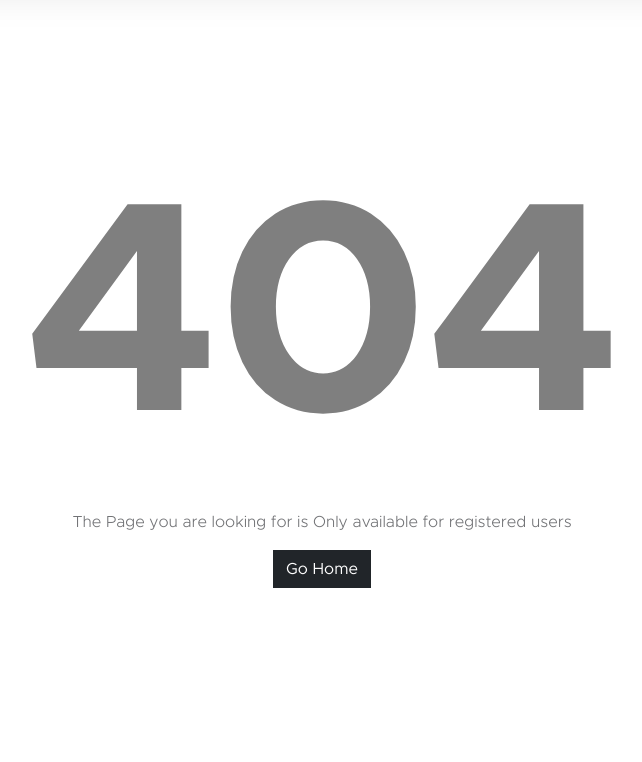
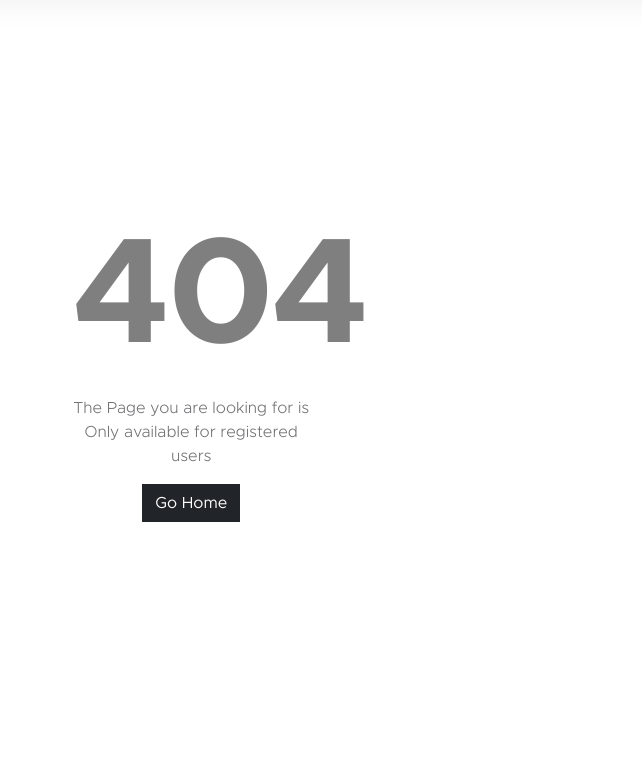
Before and after one commit to Aliwangara/Charity, a Django app: template Spreading/main_app/templates/404.html in a window 1280 px wide. Shown: the part 148-910 px from the top of the page, without its empty margins (318-960 px from the left). Run offline with Django 5.2, Linux system fonts and the light colour scheme; the template is opened without the code that fills it, so the values that code supplies are empty; some libraries are stand-ins or nearby versions.

Commit message:
Update 404.html

```diff
--- a/Spreading/main_app/templates/404.html
+++ b/Spreading/main_app/templates/404.html
@@ -6,10 +6,23 @@
 
 {% block body %}
 	<div class="container vh-100 d-flex justify-content-center align-items-center ">
-    <div class="content text-center">
-        <h1 class="text-black-50" style="font-size: 300px">404</h1>
-        <p> The Page you are looking for is Only available for registered users </p>
-        <a href="{% url 'home' %}" class="btn btn-dark rounded-0">Go Home</a>
-    </div>
+        <div class="row">
+                <div class="col-lg-6 col-md-8 col-sm-9">
+
+
+                    <div class="content text-center">
+                            <h1 class="text-black-50" style="font-size: 150px">404</h1>
+                            <p> The Page you are looking for is Only available for registered users </p>
+                            <a href="{% url 'home' %}" class="btn btn-dark rounded-0">Go Home</a>
+                    </div>
+
+
+
+
+
+                </div>
+
+        </div>
+
     </div>
 {% endblock %}
```
